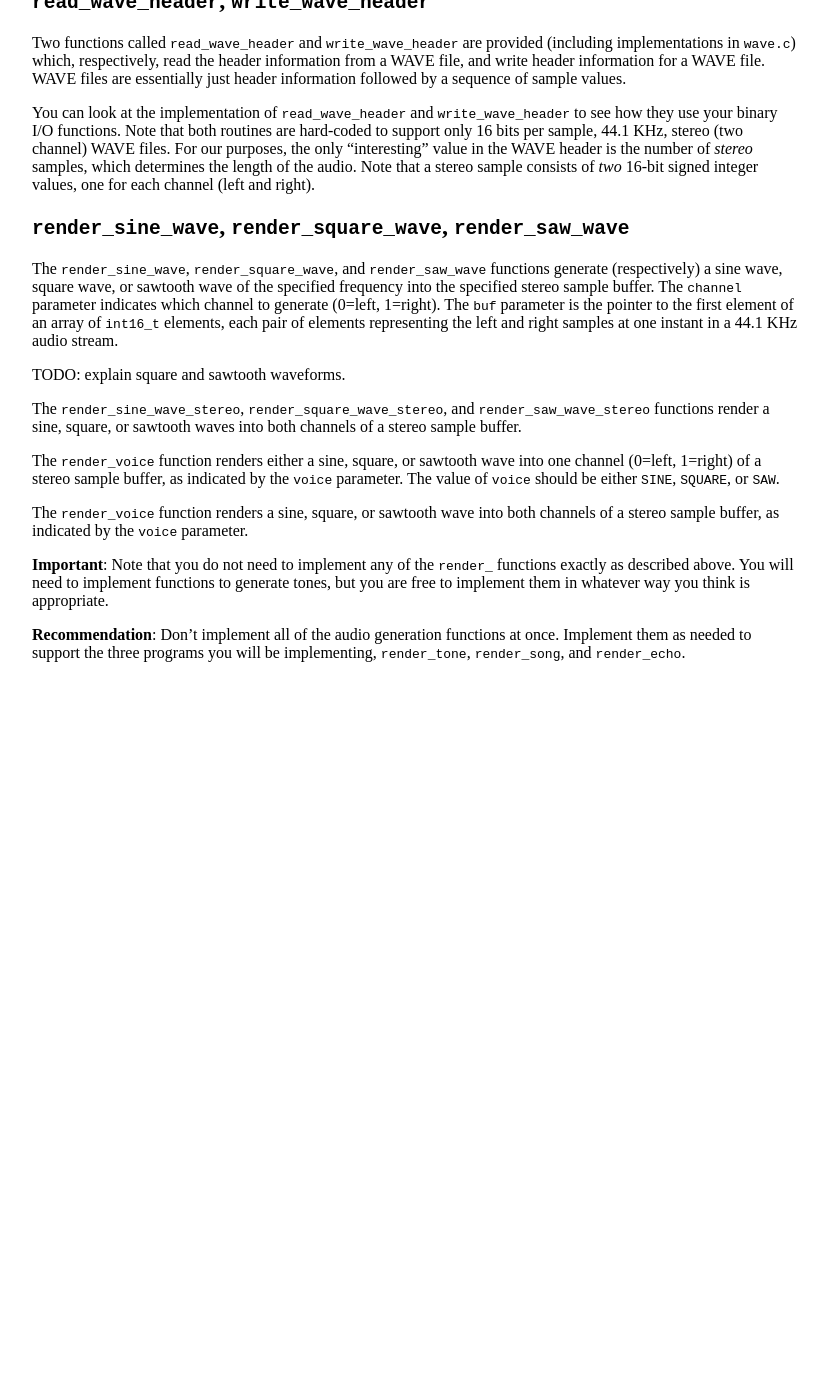
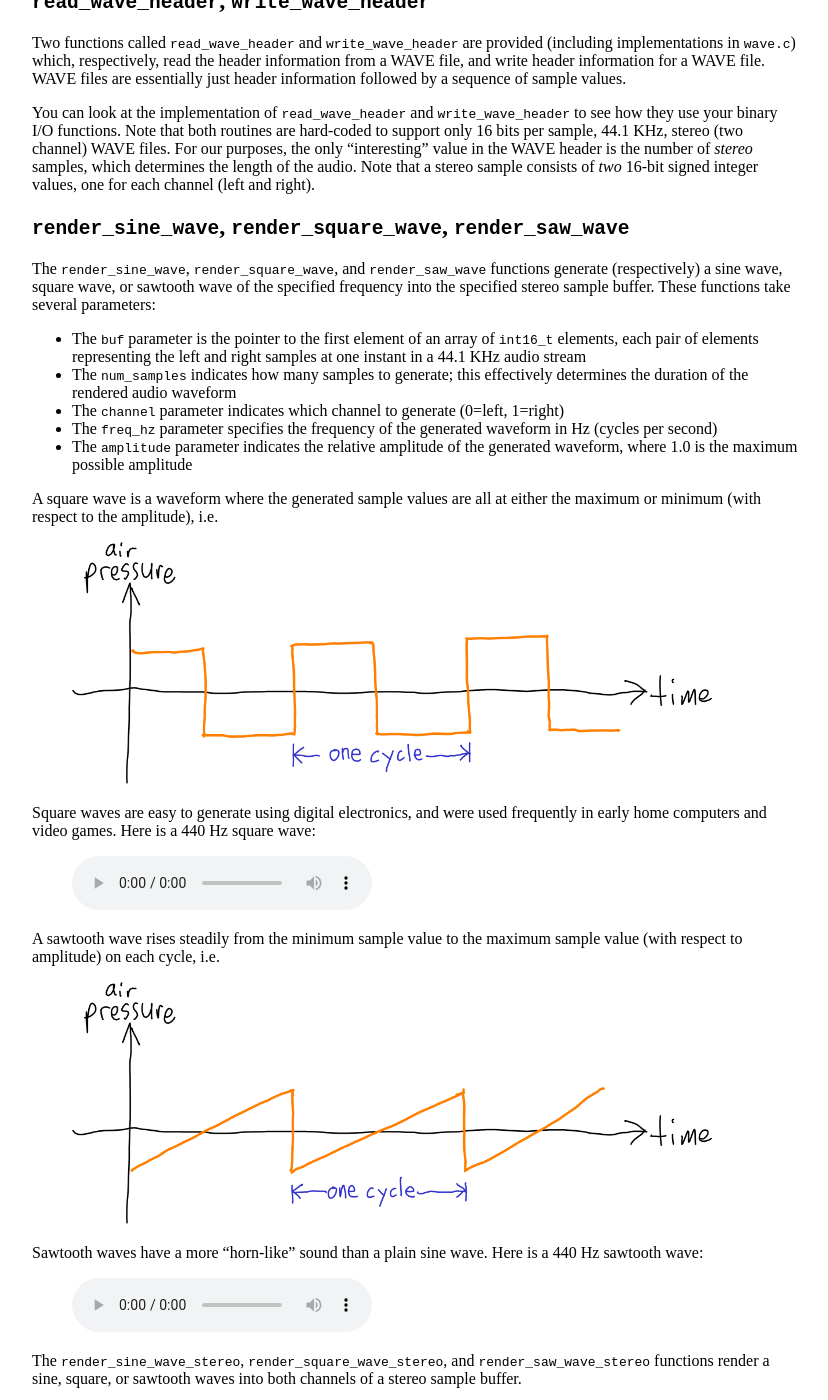
Before and after one commit to jhuintprog/fall2019, a Jekyll site: the page built from wave.md, in a window 1280 px wide and 1400 px high, scrolled down 901 px. Shown: the whole window, without its empty margins (224-1052 px from the left). Built offline with Jekyll 4.4.1, drawn with Linux system fonts in a browser that asks for light colours; before the commit the page ends 1579 px from its top, so only the background shows below that.

Commit message:
rendering square and sawtooth waves

```diff
--- a/wave.md
+++ b/wave.md
@@ -60,9 +60,29 @@ You can look at the implementation of `read_wave_header` and `write_wave_header`
 
 ## `render_sine_wave`, `render_square_wave`, `render_saw_wave`
 
-The `render_sine_wave`, `render_square_wave`, and `render_saw_wave` functions generate (respectively) a sine wave, square wave, or sawtooth wave of the specified frequency into the specified stereo sample buffer.  The `channel` parameter indicates which channel to generate (0=left, 1=right).  The `buf` parameter is the pointer to the first element of an array of `int16_t` elements, each pair of elements representing the left and right samples at one instant in a 44.1 KHz audio stream.
+The `render_sine_wave`, `render_square_wave`, and `render_saw_wave` functions generate (respectively) a sine wave, square wave, or sawtooth wave of the specified frequency into the specified stereo sample buffer.  These functions take several parameters:
 
-TODO: explain square and sawtooth waveforms.
+* The `buf` parameter is the pointer to the first element of an array of `int16_t` elements, each pair of elements representing the left and right samples at one instant in a 44.1 KHz audio stream
+* The `num_samples` indicates how many samples to generate; this effectively determines the duration of the rendered audio waveform
+* The `channel` parameter indicates which channel to generate (0=left, 1=right)
+* The `freq_hz` parameter specifies the frequency of the generated waveform in Hz (cycles per second)
+* The `amplitude` parameter indicates the relative amplitude of the generated waveform, where 1.0 is the maximum possible amplitude
+
+A square wave is a waveform where the generated sample values are all at either the maximum or minimum (with respect to the amplitude), i.e.
+
+> <a href="img/sound-square.png"><img alt="Square wave" src="img/sound-square.png" style="width: 40em;"></a>
+
+Square waves are easy to generate using digital electronics, and were used frequently in early home computers and video games.  Here is a 440 Hz square wave:
+
+> <audio controls><source src="snd/a440_sq.wav" type="audio/wav"></audio>
+
+A sawtooth wave rises steadily from the minimum sample value to the maximum sample value (with respect to amplitude) on each cycle, i.e.
+
+> <a href="img/sound-saw.png"><img alt="Sawtooth wave" src="img/sound-saw.png" style="width: 40em;"></a>
+
+Sawtooth waves have a more "horn-like" sound than a plain sine wave.  Here is a 440 Hz sawtooth wave:
+
+> <audio controls><source src="snd/a440_saw.wav" type="audio/wav"></audio>
 
 The `render_sine_wave_stereo`, `render_square_wave_stereo`, and `render_saw_wave_stereo` functions render a sine, square, or sawtooth waves into both channels of a stereo sample buffer.
 
```
Also changed, not shown: tips.md (added, +14 -0 lines), 2 other files.
